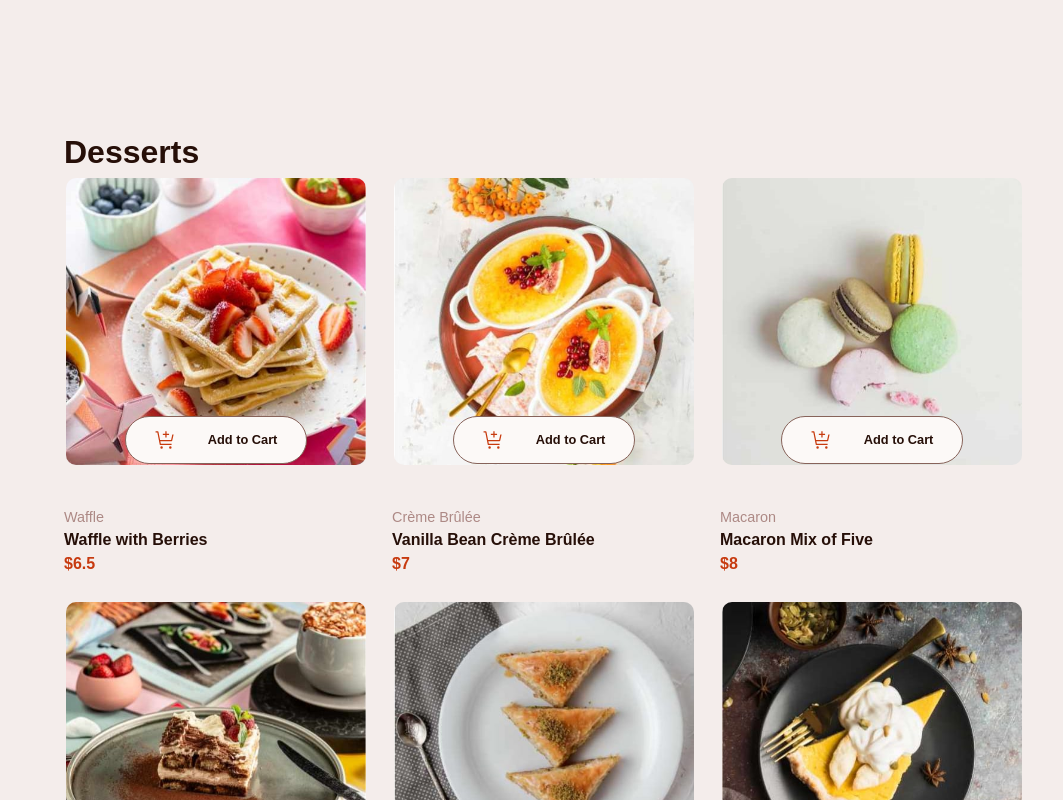
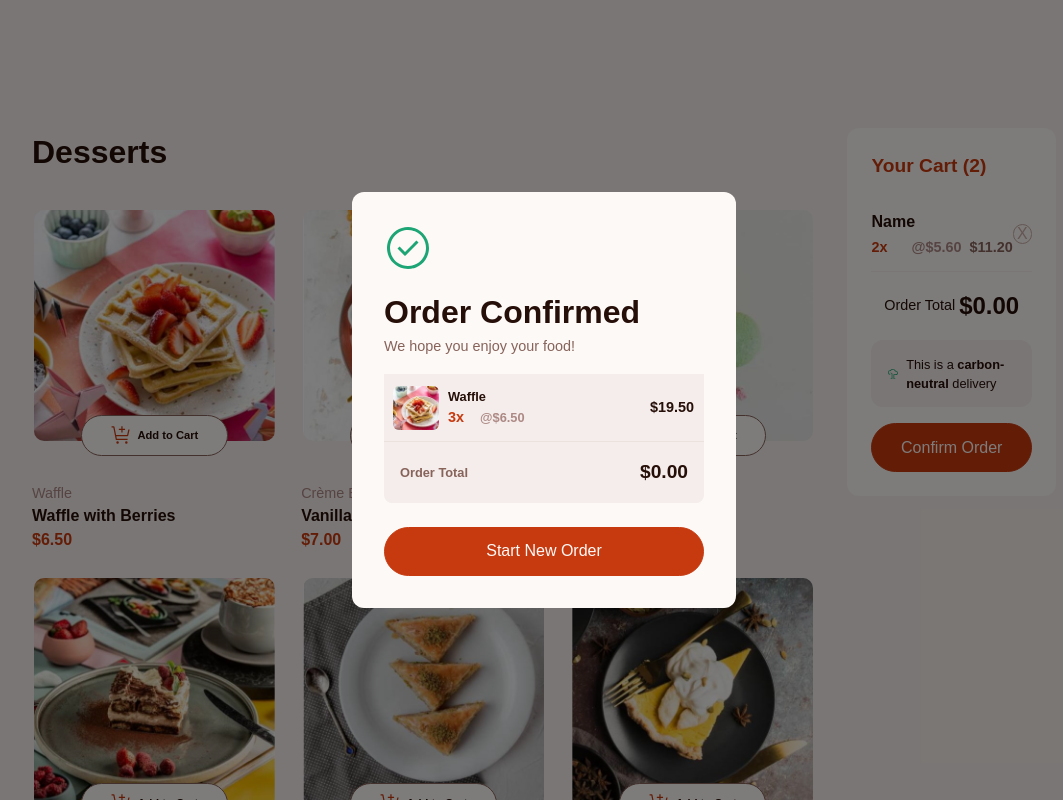
Before and after one commit to cole319/Product-list-with-cart-Assignment-Frontend-Mentor, a Next.js app: page / in a window 1280 px wide. Shown: the top 800 px of the page, without its empty margins (96-1159 px from the left). Built offline with nearby package versions, Linux system fonts and the light colour scheme.

Commit message:
prior add-to-cart logic

```diff
--- a/app/components/AddToCartButton.tsx
+++ b/app/components/AddToCartButton.tsx
@@ -23,14 +23,14 @@ interface AddToCartButtonProps {
 
 const styles = {
   addToCartButtonStyles:
-    "bg-[var(--rose-50)] flex justify-between items-center gap-[0.3rem] text-[var(--rose-900)] border-[1px] border-rounded border-[var(--rose-500)] px-[1.8rem] py-[0.8rem] rounded-full w-full cursor-pointer hover:bg-[var(--rose-100)] transition ease-in-out duration-300",
+    "bg-[var(--rose-50)] flex justify-between items-center gap-[0.1rem] text-[var(--rose-900)] border-[1px] border-[var(--rose-500)] px-[1.8rem] py-[0.6rem] rounded-full w-full cursor-pointer hover:bg-[var(--rose-100)] transition ease-in-out duration-300",
 
   incDecButtonStyles:
     "border-[1px] border-[var(--rose-50)] rounded-full w-[1.2rem] h-[1.2rem] p-[0.2rem] flex justify-center items-center cursor-pointer",
 
-  buttonText: "font-semibold text-[0.8rem]",
+  buttonText: "font-semibold text-[0.7rem]",
 
-  cartIcon: "w-[0.8rem]",
+  cartIcon: "w-fit",
 };
 
 function usePersistentQuantity(key: string, initialValue: number) {
--- a/app/components/Button.tsx
+++ b/app/components/Button.tsx
@@ -1,5 +1,13 @@
 import React, { JSX } from "react";
 
-export default function Button(): JSX.Element {
-  return <div>Button</div>;
+interface ButtonProps {
+  buttonName: string;
 }
+
+export default function Button({ buttonName }: ButtonProps): JSX.Element {
+  return (
+    <button className="w-full bg-[var(--red)] text-[var(--rose-50)] font-medium rounded-full py-[0.7rem] px-[0.8rem] cursor-pointer border-[1px] border-[var(--red)] hover:bg-[var(--rose-100)] hover:text-[var(--red)] transition ease-in-out duration-300">
+      {buttonName}
+    </button>
+  );
+}
--- a/app/components/Cart.tsx
+++ b/app/components/Cart.tsx
@@ -1,5 +1,71 @@
-import React, { JSX } from "react";
+"use client";
+import React, { JSX, useState } from "react";
 
-export default function Cart(): JSX.Element {
-  return <div>Cart</div>;
+//internal imports
+import EmptyCartImage from "@/public/assets/images/illustration-empty-cart.svg";
+import CarbonNeutralIcon from "@/public/assets/images/icon-carbon-neutral.svg";
+import Button from "./Button";
+import CartItem from "./CartItem";
+
+interface CartProps {
+  quantity: number;
 }
+
+export default function Cart({ quantity }: CartProps): JSX.Element {
+  const [totalQuantity, setTotalQuantity] = useState<number>(2);
+  const [orderTotal, setOrderTotal] = useState<number>(0);
+
+  return (
+    <div className="bg-[var(--rose-50)] w-full h-fit text-[var(--red)] p-[1.5rem] rounded-xl flex flex-col justify-center gap-[1rem]">
+      {/* This part will always be visible */}
+
+      <h1 className="font-[700] text-[1.2rem]">
+        Your Cart <span>(</span>
+        <span>{totalQuantity}</span>
+        <span>)</span>
+      </h1>
+
+      {/* This section will be visible only when totalQuantity === 0 */}
+      {totalQuantity === 0 && (
+        <section className="flex flex-col text-center items-center py-[1.5rem] gap-[1rem]">
+          <div className="flex justify-center items-center">
+            <EmptyCartImage />
+          </div>
+
+          <p className="text-[0.8rem]">Your added items will appear here</p>
+        </section>
+      )}
+
+      {/* From this section upto the button will only be visible when totalQuantity > 0 */}
+      {totalQuantity > 0 && (
+        <section className="flex flex-col justify-center gap-[1rem]">
+          <section>
+            <CartItem id="1" name="Name" price={5.6} quantity={2} />
+          </section>
+
+          <section>
+            <div className="flex justify-between items-center px-[0.8rem] pb-[1rem]">
+              <h1 className="text-[var(--rose-900)] text-[0.9rem] font-medium">
+                Order Total
+              </h1>
+              <div className="flex justify-center items-center text-[1.5rem] text-[var(--rose-900)] font-bold">
+                <span>$</span>
+                <span>{orderTotal.toFixed(2)}</span>
+              </div>
+            </div>
+
+            <div className="flex justify-center items-center text-[0.8rem] gap-[0.4rem] py-[0.9rem] px-[1rem] bg-[var(--rose-100)] rounded-xl">
+              <CarbonNeutralIcon />
+              <p className="text-[var(--rose-900)] font-medium">
+                This is a <span className="font-bold">carbon-neutral</span>{" "}
+                delivery
+              </p>
+            </div>
+          </section>
+
+          <Button buttonName="Confirm Order" />
+        </section>
+      )}
+    </div>
+  );
+}
--- /dev/null
+++ b/app/components/CartItem.tsx
@@ -0,0 +1,42 @@
+import React, { JSX } from "react";
+
+//internal imports
+import { CartItemType } from "../types/CartItemType";
+// import RemoveItemIcon from "@/public/assets/images/icon-remove-item.svg";
+
+export default function CartItem({
+  id,
+  name,
+  price,
+  quantity,
+}: CartItemType): JSX.Element {
+  //Calculate total price of single product category
+
+  function getTotal(price: number, quantity: number): number {
+    return parseFloat((price * quantity).toFixed(2));
+  }
+
+  const res: number = getTotal(price, quantity);
+
+  return (
+    <div className="flex justify-between items-center border-b-[1.5px] border-[var(--rose-100)] py-[0.8rem] text-[1rem] hover:border-[var(--rose-300)]">
+      <div className="flex flex-col gap-[0.2rem]">
+        <h1 className="font-bold text-[var(--rose-900)] ">{name}</h1>
+        <div className="flex text-[0.9rem] items-center gap-[1.5rem]">
+          <p className="font-bold">{quantity}x</p>
+          <div className="flex items-center gap-[0.5rem]">
+            <p className="text-[var(--rose-400)] font-semibold">
+              @${price.toFixed(2)}
+            </p>
+            <p className="font-bold text-[var(--rose-500)]">
+              ${res.toFixed(2)}
+            </p>
+          </div>
+        </div>
+      </div>
+      <div className="h-[1.2rem] w-[1.2rem] border-[1.5px] rounded-full flex justify-center items-center text-[var(--rose-300)] border-[var(--rose-300)] hover:cursor-pointer hover:border-[var(--red)] hover:text-[var(--red)]">
+        {/* <RemoveItemIcon /> */}X
+      </div>
+    </div>
+  );
+}
--- a/app/components/DessertCard.tsx
+++ b/app/components/DessertCard.tsx
@@ -39,7 +39,7 @@ export default function DessertCard({
         <p className="text-[var(--rose-900)] font-bold">{description}</p>
         <p className="text-[var(--red)] font-semibold">
           <span>$</span>
-          {price}
+          {price.toFixed(2)}
         </p>
       </div>
       <div className="absolute w-[60%] left-[20%] right-[20%] top-[60%]">
--- a/app/components/Modal.tsx
+++ b/app/components/Modal.tsx
@@ -1,5 +1,44 @@
-import React, { JSX } from "react";
+"use client";
+import React, { useState } from "react";
+import ConfirmationIcon from "@/public/assets/images/icon-order-confirmed.svg";
+import Button from "./Button";
+import ModalItem from "./ModalItem";
 
-export default function Modal(): JSX.Element {
-  return <div>Modal</div>;
+import { desserts } from "../data/DessertsData";
+
+export default function Modal() {
+  const [orderTotal, setOrderTotal] = useState(0);
+  const dessert = desserts[0];
+
+  return (
+    <div className="bg-black/50 flex flex-col justify-center items-center min-h-screen min-w-screen scroll-my-0">
+      <div className="w-[30%] h-fit bg-[var(--rose-50)] p-[2rem] text-[var(--rose-900)] rounded-xl flex flex-col justify-center">
+        <ConfirmationIcon />
+        <h1 className="text-[2rem] font-extrabold pt-[1rem]">
+          Order Confirmed
+        </h1>
+        <p className="text-[0.9rem] text-[var(--rose-500)] pb-[1rem]">
+          We hope you enjoy your food!
+        </p>
+        <section>
+          <ModalItem
+            id={dessert.id}
+            name={dessert.name}
+            price={dessert.price}
+            quantity={3}
+            thumbnail={dessert.thumb_image}
+          />
+        </section>
+        <div className="py-[1rem] px-[1rem] flex justify-between items-center bg-[var(--rose-100)] rounded-b-lg">
+          <p className="text-[0.8rem] font-semibold text-[var(--rose-500)]">
+            Order Total
+          </p>
+          <p className="font-bold text-[1.2rem]">${orderTotal.toFixed(2)}</p>
+        </div>
+        <div className="pt-[1.5rem]">
+          <Button buttonName="Start New Order" />
+        </div>
+      </div>
+    </div>
+  );
 }
--- /dev/null
+++ b/app/components/ModalItem.tsx
@@ -0,0 +1,44 @@
+import React, { JSX } from "react";
+import Image from "next/image";
+import { ModalItemType } from "../types/ModalItemType";
+
+export default function ModalItem({
+  id,
+  name,
+  price,
+  quantity,
+  thumbnail,
+}: ModalItemType): JSX.Element {
+  function getTotal(price: number, quantity: number): number {
+    return parseFloat((price * quantity).toFixed(2));
+  }
+
+  const res: number = getTotal(price, quantity);
+
+  return (
+    <div className="flex items-center bg-[var(--rose-100)] border-b-[1px] border-[var(--rose-300)]/20 h-">
+      <div className="w-[20%] py-[0.6rem] flex justify-center">
+        <Image
+          src={thumbnail}
+          width={50}
+          height={50}
+          alt={`${name} image`}
+          className="rounded-lg border-[2px] group-hover:border-[var(--red)] transition ease-in-out duration-300"
+        />
+      </div>
+      <div className="w-[60%]">
+        <h1 className="text-[0.8rem] font-bold">{name}</h1>
+        <div className="flex text-[0.9rem] items-center gap-[1rem]">
+          <p className="font-bold text-[var(--red)]">{quantity}x</p>
+          <p className="text-[var(--rose-400)] font-semibold text-[0.8rem]">
+            @${price.toFixed(2)}
+          </p>
+        </div>
+      </div>
+      <div className="text-center w-[20%] font-semibold text-[var(--rose-900)] text-[0.9rem]">
+        <span>$</span>
+        {res.toFixed(2)}
+      </div>
+    </div>
+  );
+}
--- a/app/globals.css
+++ b/app/globals.css
@@ -10,10 +10,15 @@
   --color-foreground: var(--foreground);
   --font-sans: var(--font-geist-sans);
   --font-mono: var(--font-geist-mono);
+  --font-display: var(--font-display);
 
-  /* Font */
+  /* Font family */
 
   --font-display: "Red Hat Text", sans-serif;
+
+  /* Font weight */
+
+  --ultrabold: 700;
 
   /* Colors */
 
--- a/app/layout.tsx
+++ b/app/layout.tsx
@@ -33,7 +33,7 @@ export default function RootLayout({
     <html lang="en">
       <body
         // className={`${geistSans.variable} ${geistMono.variable} antialiased`}
-        className={`${redHatText.variable} antialiased`}
+        className={`${redHatText.variable} antialiased `}
       >
         {children}
       </body>
--- a/app/page.tsx
+++ b/app/page.tsx
@@ -1,22 +1,45 @@
 import DessertList from "./components/DessertList";
 import Footer from "./components/Footer";
+import Cart from "./components/Cart";
+import Modal from "./components/Modal";
 
 export default function Home() {
+  // useEffect(() => {
+  //   if (isOpen) {
+  //     document.body.classList.add("overflow-hidden");
+  //   } else {
+  //     document.body.classList.remove("overflow-hidden");
+  //   }
+  //   return () => {
+  //     document.body.classList.remove("overflow-hidden");
+  //   };
+  // }, [isOpen]);
+
   return (
-    <div className="flex flex-col min-h-screen bg-[var(--rose-100)] ">
-      <div className="flex p-[1rem] md:p-[2rem] lg:py-[8rem] lg:px-[10rem]">
-        <section>
-          <h1 className="text-[2rem] text-[var(--rose-900)] font-extrabold">
+    <main
+      className={`relative flex flex-col min-h-screen bg-[var(--rose-100)] font-[var(--font-display)]`}
+    >
+      <div className="absolute z-2 h-full">
+        <Modal />
+      </div>
+
+      <div className="flex p-[1rem] md:p-[2rem] lg:py-[8rem] lg:px-[8rem] items-start">
+        <section className="flex flex-col w-70%]">
+          <h1 className="text-[2rem] text-[var(--rose-900)] font-[var(--ultrabold)] pb-[2rem]">
             Desserts
           </h1>
+          {/* <Modal /> */}
           <div>
             <DessertList />
           </div>
         </section>
 
-        <section></section>
+        <section className="pl-[2rem] flex justify-center items-center w-[30%]">
+          <Cart quantity={0} />
+        </section>
       </div>
+
       <Footer />
-    </div>
+    </main>
   );
 }
--- /dev/null
+++ b/app/types/CartItemType.ts
@@ -0,0 +1,6 @@
+export interface CartItemType {
+  id: string;
+  name: string;
+  price: number;
+  quantity: number;
+}
--- /dev/null
+++ b/app/types/ModalItemType.ts
@@ -0,0 +1,7 @@
+export interface ModalItemType {
+  id: string;
+  name: string;
+  price: number;
+  quantity: number;
+  thumbnail: string;
+}
```
